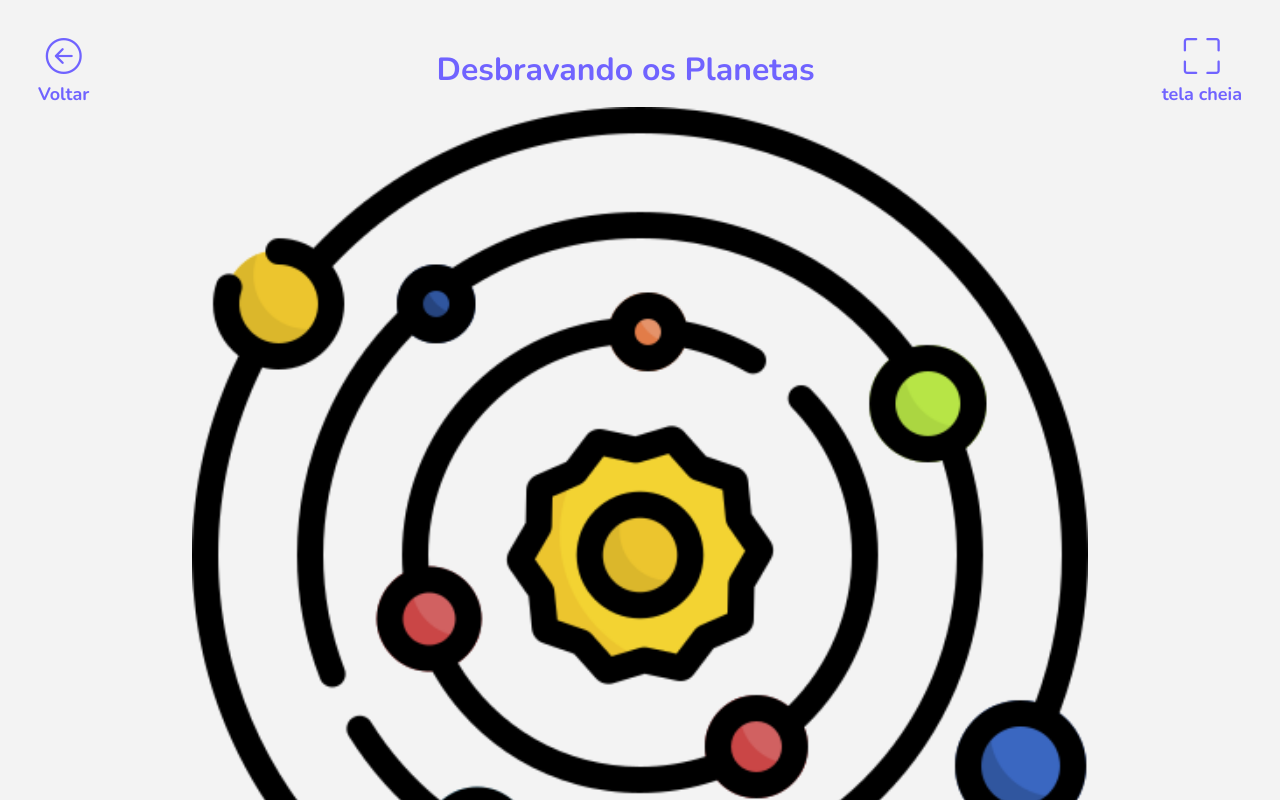
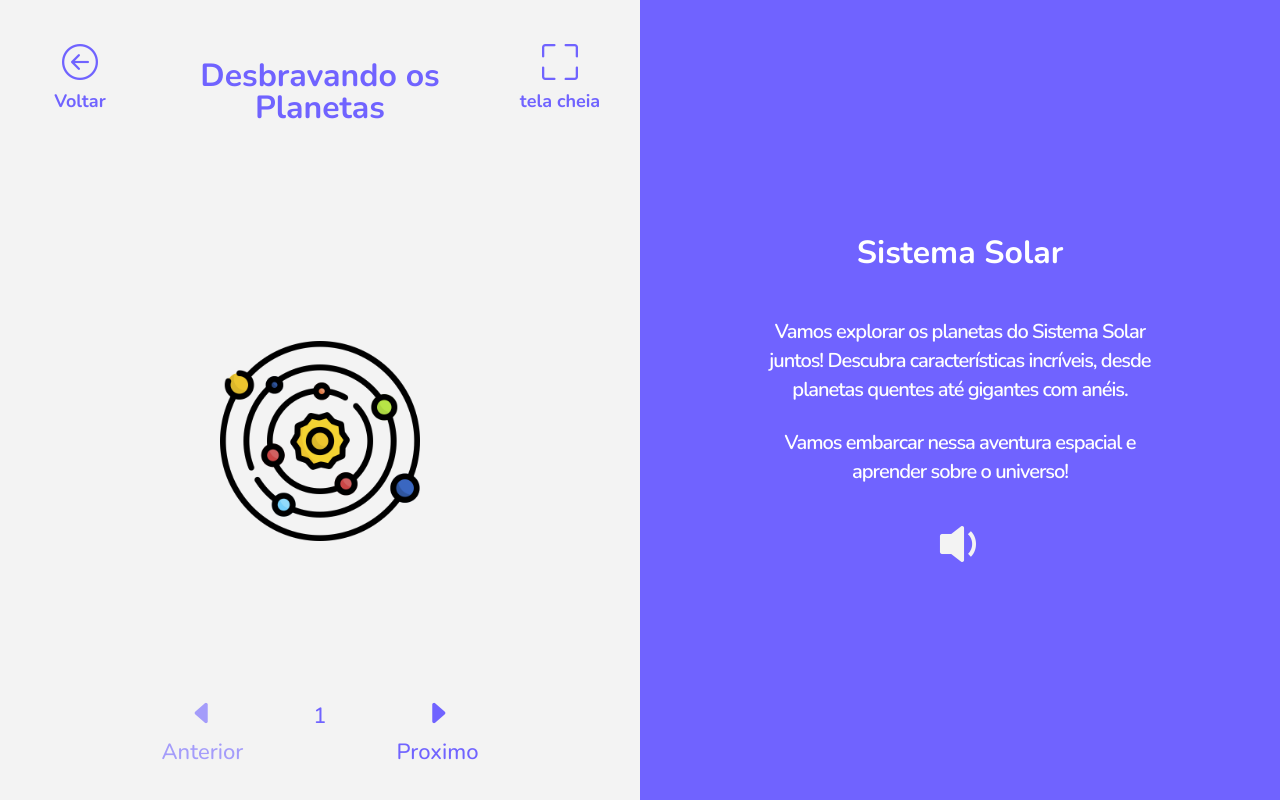
Before and after one commit to joaoemc2/Space-Safari, a Vue app: page /historia in a window 1280 px wide. Shown: the top 800 px of the page. Built offline with nearby package versions, Linux system fonts and the light colour scheme; the HTML template or start-up script is replaced by a standard one.

Commit message:
:lipstick: ajustes para desktop

```diff
--- a/src/views/HistoriaView.vue
+++ b/src/views/HistoriaView.vue
@@ -68,6 +68,7 @@
 
 <template>
   <main class="historia-view">
+    <section class="section-um">
       <header class="header">
         <button class="voltar" @click="voltarParaHome()">
           <i class="bi bi-arrow-left-circle"></i>Voltar
@@ -80,7 +81,25 @@
       <div class="image">
         <img :src="getImageUrl(listagem.imagem)" alt="" />
       </div>
-    <section class="main-container">
+      <footer class="paginator desktop-only">
+        <button
+          class="btn-anterior"
+          :class="paginaSelecionada == 0 ? 'disabled' : ''"
+          @click="voltarPagina()"
+        >
+          <i class="bi bi-caret-left-fill"></i>Anterior
+        </button>
+        <p class="pagina">{{ listagem.pagina }}</p>
+        <button
+          class="btn-proximo"
+          :class="paginaSelecionada == ultimaPagina - 1 ? 'disabled' : ''"
+          @click="proximaPagina()"
+        >
+          <i class="bi bi-caret-right-fill"></i>Proximo
+        </button>
+      </footer>
+    </section>
+    <section class="section-dois">
       <h2 class="subtitulo">{{ listagem.subTitulo }}</h2>
       <p class="texto-um">{{ listagem.textoPrincipal }}</p>
       <p class="texto-dois">{{ listagem.textoSecundario }}</p>
@@ -89,7 +108,7 @@
           <i class="bi bi-volume-down-fill"></i>
         </button>
       </div>
-      <footer class="paginator">
+      <footer class="paginator mobile-only">
         <button
           class="btn-anterior"
           :class="paginaSelecionada == 0 ? 'disabled' : ''"
@@ -118,14 +137,17 @@
   align-items: center;
   flex-direction: column;
   background-color: #f3f3f3;
+  gap: 32px;
+  .section-um {
     .header {
       width: 95vw;
-    margin-top: 32px;
-    display: flex;
-    justify-content: space-between;
-    align-items: center;
+      display: grid;
+      grid-template-columns: 20% 60% 20%;
+      margin-top: 28px;
+      margin-bottom: 64px;
       .voltar,
       .tela-cheia {
+        align-self: center;
         display: flex;
         flex-direction: column;
         justify-content: center;
@@ -142,7 +164,15 @@
           opacity: 0.8;
         }
       }
+      .voltar {
+        justify-self: flex-start;
+      }
+      .tela-cheia {
+        justify-self: flex-end;
+      }
       .titulo {
+        align-self: center;
+        justify-self: center;
         color: #7063ff;
         text-align: center;
         font-size: 32px;
@@ -156,11 +186,13 @@
       width: 100%;
       img {
         width: 70%;
+        max-width: 300px;
       }
     }
-  .main-container {
+  }
+  .section-dois {
+    width: 100%;
     background-color: #7063ff;
-    padding: 0 42px;
     display: flex;
     flex-direction: column;
     justify-content: center;
@@ -180,6 +212,8 @@
       font-weight: 600;
       letter-spacing: -1px;
       line-height: 1.45;
+      margin-left: 32px;
+      margin-right: 32px;
     }
     .texto-um {
       margin-top: 48px;
@@ -227,7 +261,7 @@
       align-items: center;
       gap: 4px;
       .bi {
-        font-size: 22px;
+        font-size: 28px;
       }
     }
     .pagina {
@@ -242,5 +276,78 @@
 .disabled {
   opacity: 0.6;
 }
+
+@media (max-width: 991px) {
+  .desktop-only {
+    display: none !important;
+  }
+}
+@media (min-width: 992px) {
+  .mobile-only {
+    display: none !important;
+  }
+  .historia-view {
+    display: grid;
+    gap: 0;
+    grid-template-columns: 50% 50%;
+  }
+  .section-um {
+    width: 100%;
+    height: 100%;
+    display: flex;
+    flex-direction: column;
+    justify-content: space-between !important;
+  }
+  .section-dois {
+    padding: 0 !important;
+    display: flex;
+    flex-direction: column;
+    justify-content: center;
+    align-items: center;
+    border-radius: 0 !important;
+    width: 100%;
+    height: 100%;
+  }
+  .texto-um,
+  .texto-dois {
+    text-align: center;
+    width: 60%;
+  }
+  .titulo {
+    margin-top: 32px;
+    text-align: center;
+  }
+  .header {
+    width: 100% !important;
+    display: grid;
+    grid-template-columns: 25% 50% 25% !important;
+  }
+  img {
+    max-width: 200px !important;
+  }
+  .voltar {
+    justify-self: center !important;
+  }
+  .tela-cheia {
+    justify-self: center !important;
+  }
+  .paginator {
+    gap: 64px;
+    .btn-anterior,
+    .btn-proximo {
+      color: #7063ff !important;
+      font-size: 22px;
+      font-weight: 500;
+      .bi {
+        font-size: 28px;
+      }
+    }
+    .pagina {
+      color: #7063ff !important;
+      font-size: 22px;
+      font-weight: 500;
+      margin-bottom: 30px;
+    }
+  }
+}
 </style>
-@/stores/audiosImports
```
Lines whose indentation alone changed are shown as unchanged.
